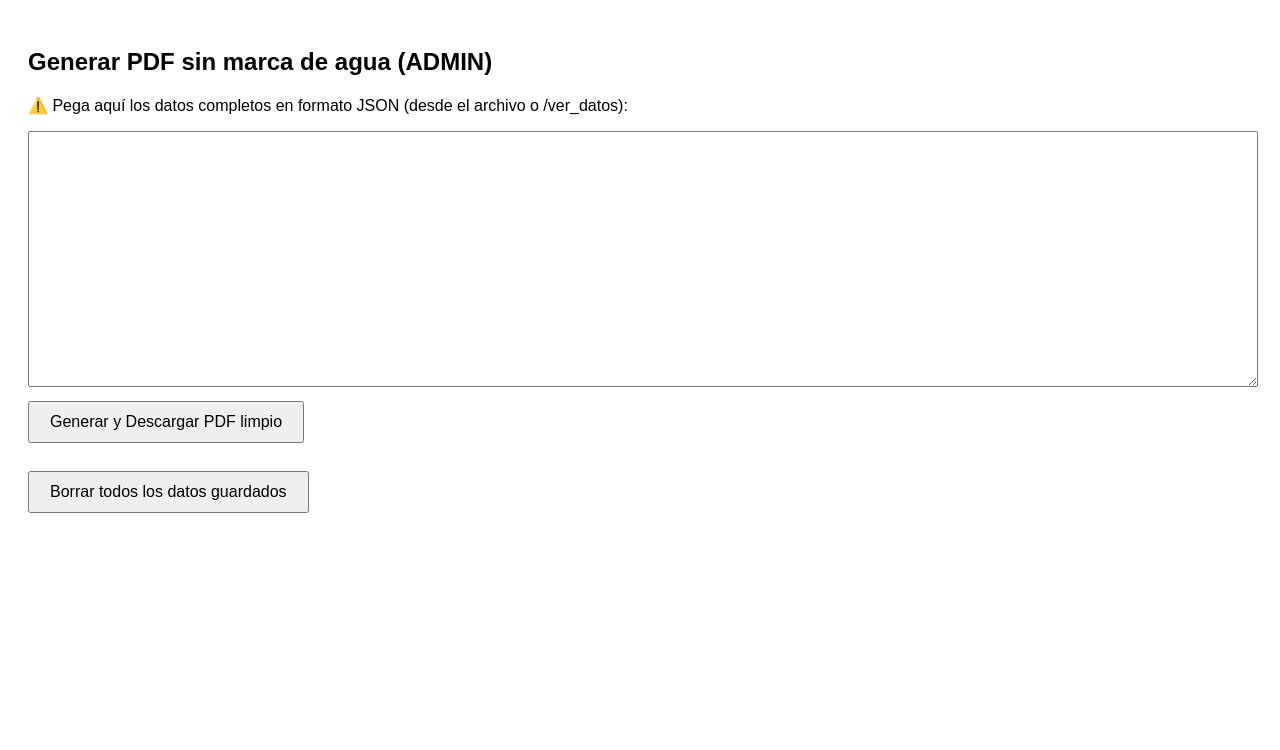
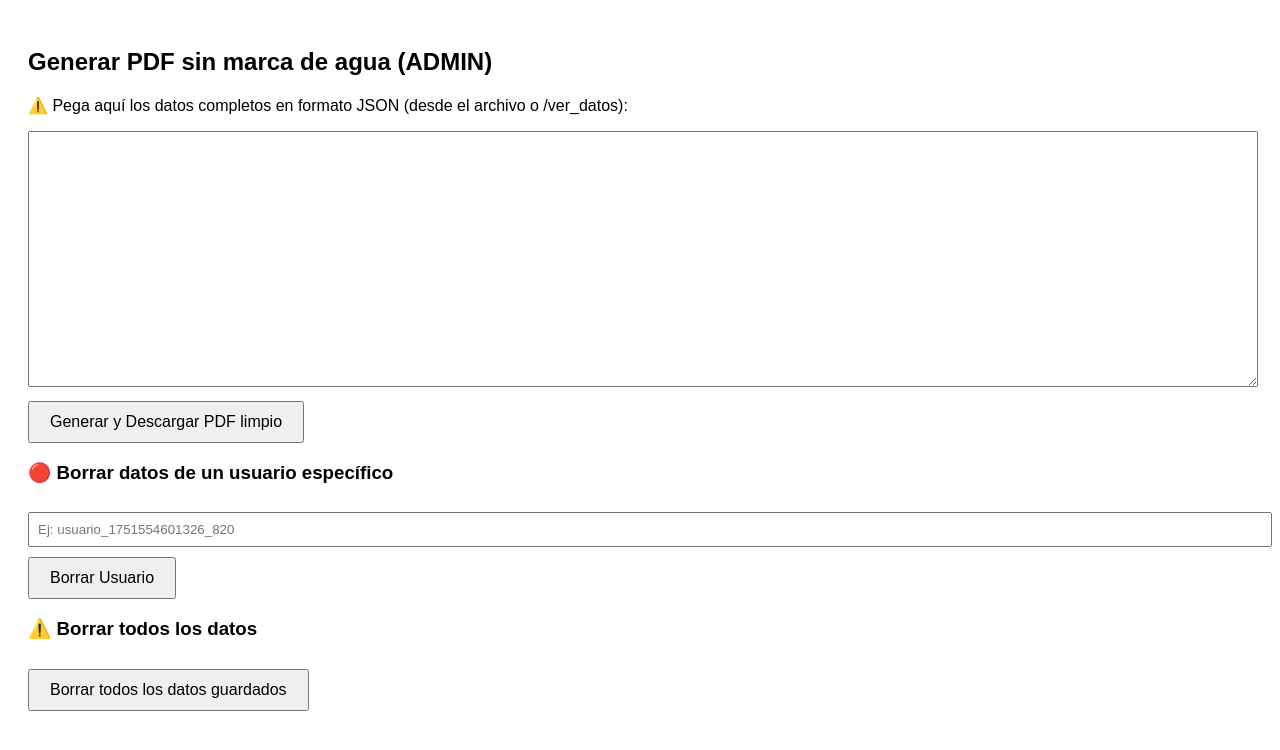
Before and after one commit to cybernovala/curriculum, a plain HTML site: page admin.html in a window 1280 px wide. Drawn offline with Linux system fonts and the light colour scheme.

Commit message:
Update admin.html

```diff
--- a/admin.html
+++ b/admin.html
@@ -6,6 +6,7 @@
   <style>
     body { font-family: Arial, sans-serif; padding: 20px; }
     textarea { width: 100%; height: 250px; }
+    input { width: 100%; padding: 8px; margin-top: 10px; }
     button { margin-top: 10px; padding: 10px 20px; font-size: 1rem; }
   </style>
 </head>
@@ -15,8 +16,14 @@
   <textarea id="datos"></textarea>
   <br>
   <button onclick="generarPDF()">Generar y Descargar PDF limpio</button>
-  <br><br>
+
+  <h3>🔴 Borrar datos de un usuario específico</h3>
+  <input type="text" id="marca" placeholder='Ej: usuario_1751554601326_820' />
+  <button onclick="borrarUsuario()">Borrar Usuario</button>
+
+  <h3>⚠️ Borrar todos los datos</h3>
   <button onclick="borrarDatos()">Borrar todos los datos guardados</button>
+
   <p id="mensaje"></p>
 
   <script>
@@ -60,8 +67,35 @@
       window.URL.revokeObjectURL(url);
     }
 
+    async function borrarUsuario() {
+      const marca = document.getElementById("marca").value.trim();
+      if (!marca) {
+        alert("⚠️ Debes ingresar la marca del usuario a borrar.");
+        return;
+      }
+
+      const confirmacion = confirm(`⚠️ ¿Estás seguro de borrar el usuario con marca: ${marca}?`);
+      if (!confirmacion) return;
+
+      const payload = {
+        clave: "@@ADMIN123@@",
+        marca: marca
+      };
+
+      const response = await fetch("https://curriculum-9s9x.onrender.com/borrar_usuario", {
+        method: "POST",
+        headers: {
+          "Content-Type": "application/json"
+        },
+        body: JSON.stringify(payload)
+      });
+
+      const resultado = await response.json();
+      document.getElementById("mensaje").innerText = resultado.mensaje || "Error al borrar usuario.";
+    }
+
     async function borrarDatos() {
-      const confirmacion = confirm("⚠️ ¿Estás seguro de borrar todos los datos guardados?");
+      const confirmacion = confirm("⚠️ ¿Estás seguro de borrar TODOS los datos guardados?");
       if (!confirmacion) return;
 
       const payload = {
```
